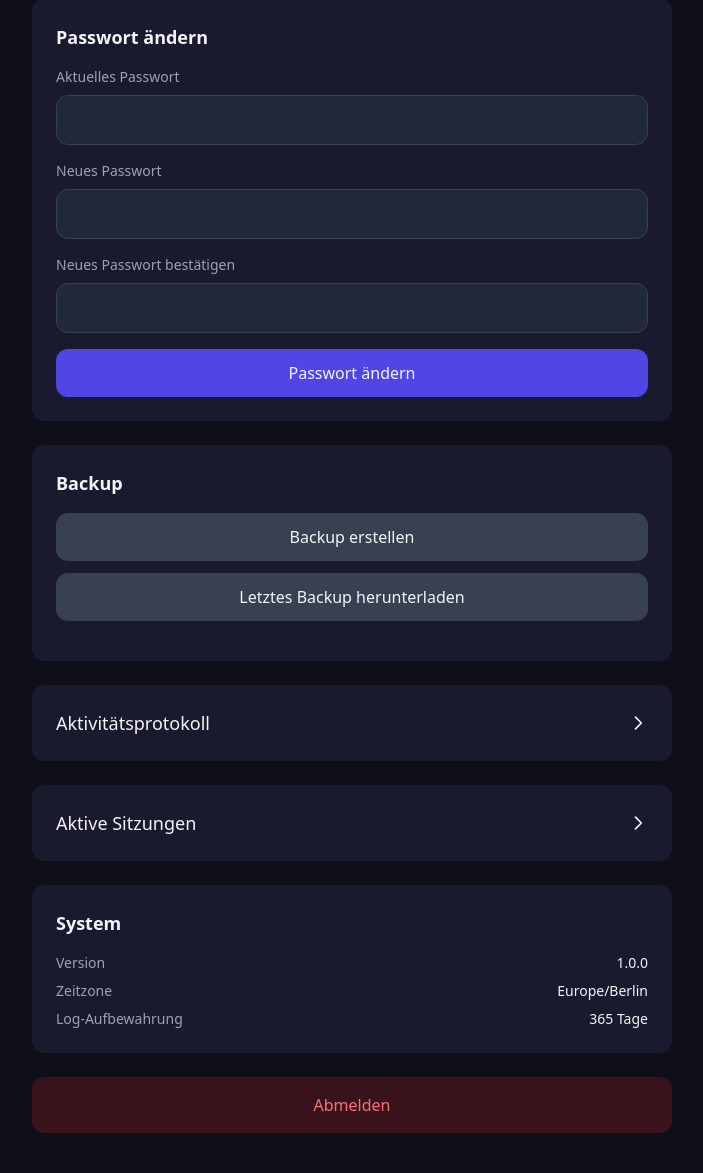
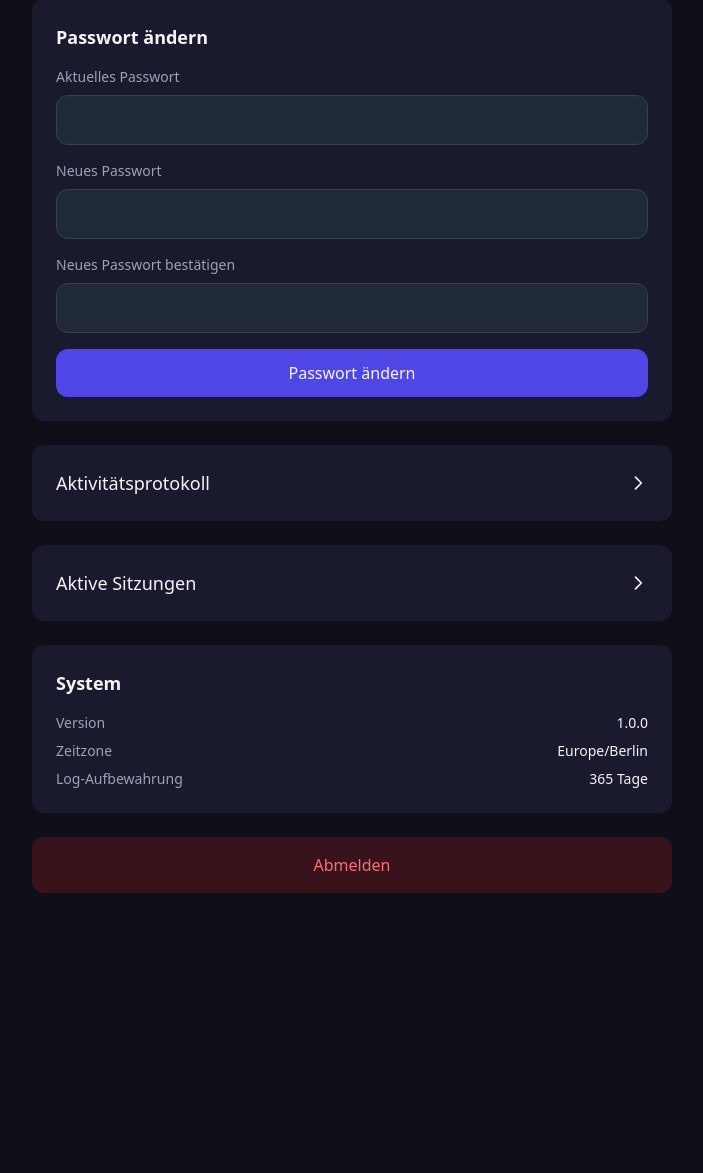
Before and after one commit to katosh/remoteremote, a Flask app: page /settings/ in a window 1280 px wide. Shown: the part 834-2007 px from the top of the page, without its empty margins (288-991 px from the left). After the commit the page ends 1727 px from the top, so only its background shows below. Run offline with Flask 3, Linux system fonts and the light colour scheme; the visitor is signed in with stand-in values (Sample User, id 1); data that the repository does not hold is empty; some libraries are stand-ins or nearby versions.

Commit message:
remove non implemented backup options

```diff
--- a/app/templates/settings.html
+++ b/app/templates/settings.html
@@ -122,26 +122,6 @@
         </form>
     </div>
 
-    <!-- Backup -->
-    <div class="bg-tv-dark rounded-xl p-6">
-        <h2 class="text-lg font-semibold mb-4">Backup</h2>
-
-        <div class="space-y-3">
-            <button hx-post="{{ url_for('settings.backup') }}"
-                    hx-target="#backup-result"
-                    class="w-full py-3 bg-gray-700 hover:bg-gray-600 rounded-xl transition-colors">
-                Backup erstellen
-            </button>
-
-            <a href="#" onclick="alert('Backup-Download noch nicht implementiert')"
-               class="block w-full py-3 bg-gray-700 hover:bg-gray-600 rounded-xl text-center transition-colors">
-                Letztes Backup herunterladen
-            </a>
-        </div>
-
-        <div id="backup-result" class="mt-4"></div>
-    </div>
-
     <!-- Logs Link -->
     <div class="bg-tv-dark rounded-xl p-6">
         <a href="{{ url_for('settings.logs') }}"
```
